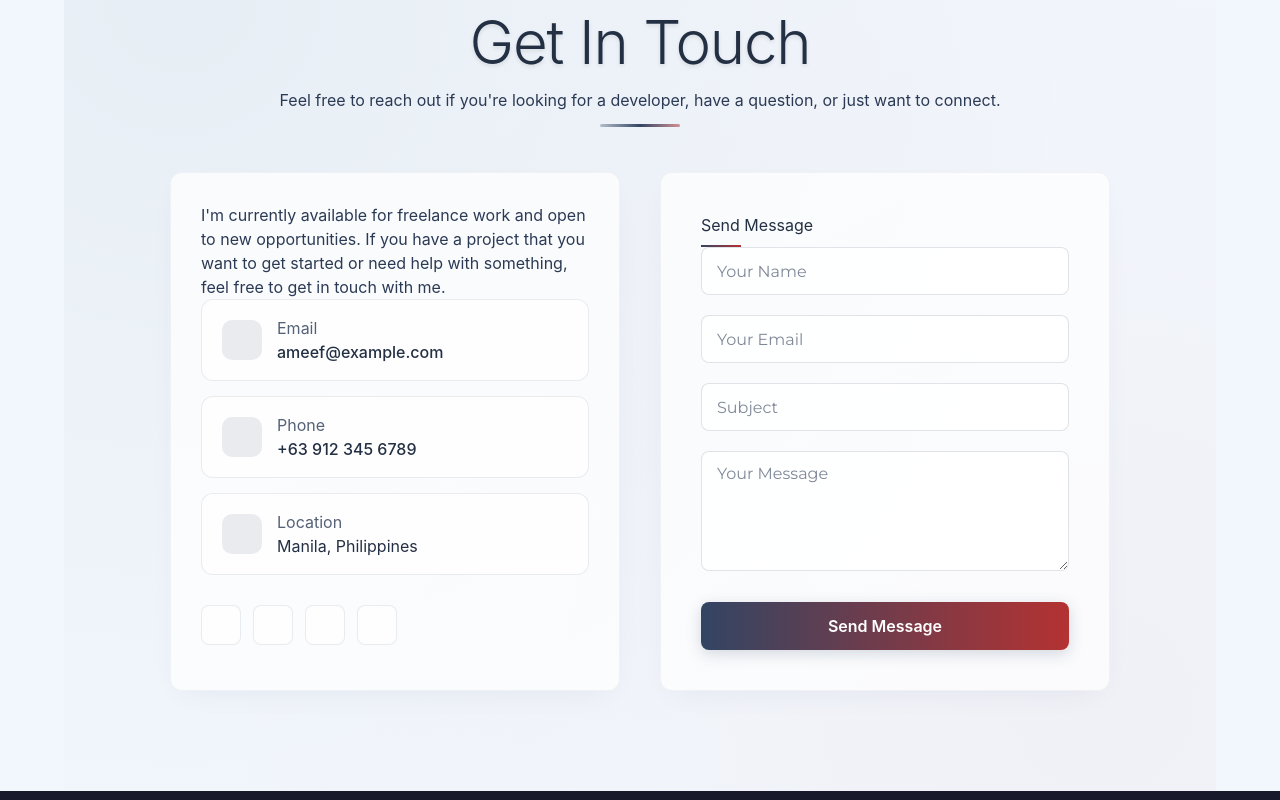
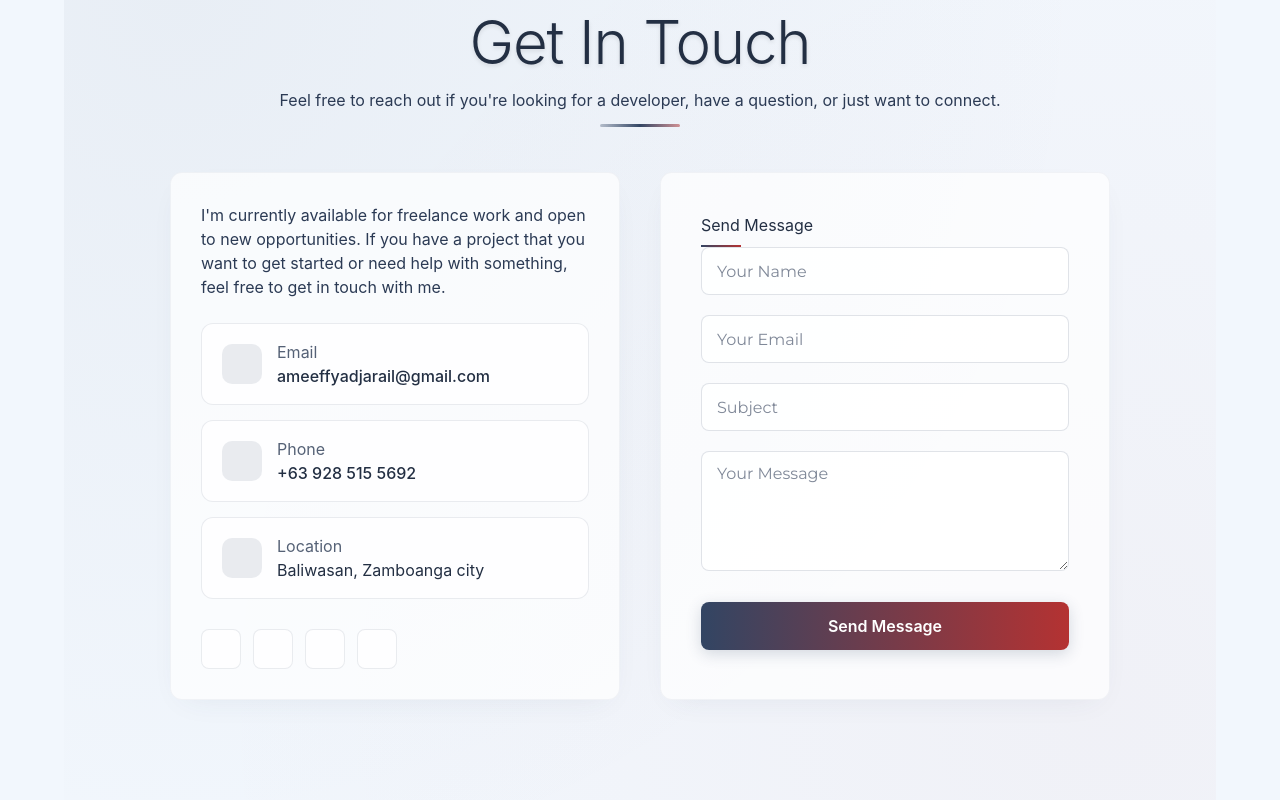
Before and after one commit to Ameeffy/Ameeff-portfolio, a React (Vite) app: page / in a window 1280 px wide. Shown: the part 9478-10278 px from the top of the page. Built offline with nearby package versions, Linux system fonts and the light colour scheme; some icons are missing.

Commit message:
Update Contact.jsx

```diff
--- a/src/sections/Contact.jsx
+++ b/src/sections/Contact.jsx
@@ -37,7 +37,7 @@ export default function Contact() {
       [name]: value
     });
 
-    // Clear error when user types
+
     if (errors[name]) {
       setErrors({
         ...errors,
@@ -73,13 +73,13 @@ export default function Contact() {
     if (validateForm()) {
       setIsSubmitting(true);
 
-      // Simulate form submission
+
       setTimeout(() => {
         setIsSubmitting(false);
         setSubmitSuccess(true);
         setSnackbarOpen(true);
 
-        // Reset form after successful submission
+
         setFormData({
           name: '',
           email: '',
@@ -101,7 +101,7 @@ export default function Contact() {
   return (
     <Box component="section" id="contact" className="contact-section" ref={ref}>
       <Container>
-        {/* Section Heading */}
+
         <Box className={`contact-header ${inView ? 'fade-in-up' : ''}`} style={{ animationDelay: '0.1s' }}>
           <Typography variant="h2" component="h2" className="contact-title">
             Get In Touch
@@ -111,9 +111,9 @@ export default function Contact() {
           </Typography>
         </Box>
 
-        {/* Contact Content */}
+
         <Box className="contact-container">
-          {/* Contact Info */}
+
           <Box className={`contact-info ${inView ? 'fade-in-up' : ''}`} style={{ animationDelay: '0.2s' }}>
             <Box className="contact-info-card">
               <Typography className="contact-text">
@@ -121,7 +121,7 @@ export default function Contact() {
                 If you have a project that you want to get started or need help with
                 something, feel free to get in touch with me.
               </Typography>
-
+              <br/>
               <Box className="contact-methods">
                 <Box className="contact-method">
                   <Box className="contact-icon">
@@ -130,7 +130,7 @@ export default function Contact() {
                   <Box className="contact-detail">
                     <Typography className="contact-label">Email</Typography>
                     <Typography className="contact-value">
-                      <a href="mailto:ameef@example.com" className="contact-link">ameef@example.com</a>
+                      <a href="#" className="contact-link">ameeffyadjarail@gmail.com</a>
                     </Typography>
                   </Box>
                 </Box>
@@ -142,7 +142,7 @@ export default function Contact() {
                   <Box className="contact-detail">
                     <Typography className="contact-label">Phone</Typography>
                     <Typography className="contact-value">
-                      <a href="tel:+639123456789" className="contact-link">+63 912 345 6789</a>
+                      <a href="tel:+639123456789" className="contact-link">+63 928 515 5692</a>
                     </Typography>
                   </Box>
                 </Box>
@@ -153,7 +153,7 @@ export default function Contact() {
                   </Box>
                   <Box className="contact-detail">
                     <Typography className="contact-label">Location</Typography>
-                    <Typography className="contact-value">Manila, Philippines</Typography>
+                    <Typography className="contact-value">Baliwasan, Zamboanga city</Typography>
                   </Box>
                 </Box>
               </Box>
@@ -162,8 +162,8 @@ export default function Contact() {
                 <a href="https://www.facebook.com/Ameeffy" className="social-link" aria-label="Facebook" target="_blank" rel="noopener noreferrer">
                   <FacebookIcon />
                 </a>
-                <a href="https://x.com/Meeffmeeff?s=21" className="social-link" aria-label="Twitter" target="_blank" rel="noopener noreferrer">
-                  <TwitterIcon />
+                <a href="https://github.com/Ameeffy?tab=repositories" className="social-link" aria-label="GitHub" target="_blank" rel="noopener noreferrer">
+                  <GitHubIcon />
                 </a>
                 <a href="https://www.linkedin.com/in/ameeffy-adjarail-889477363/" className="social-link" aria-label="LinkedIn" target="_blank" rel="noopener noreferrer">
                   <LinkedInIcon />
@@ -175,7 +175,7 @@ export default function Contact() {
             </Box>
           </Box>
 
-          {/* Contact Form */}
+
           <Box className={`contact-form-container ${inView ? 'fade-in-up' : ''}`} style={{ animationDelay: '0.3s' }}>
             {submitSuccess ? (
               <Box className="success-message">
```
